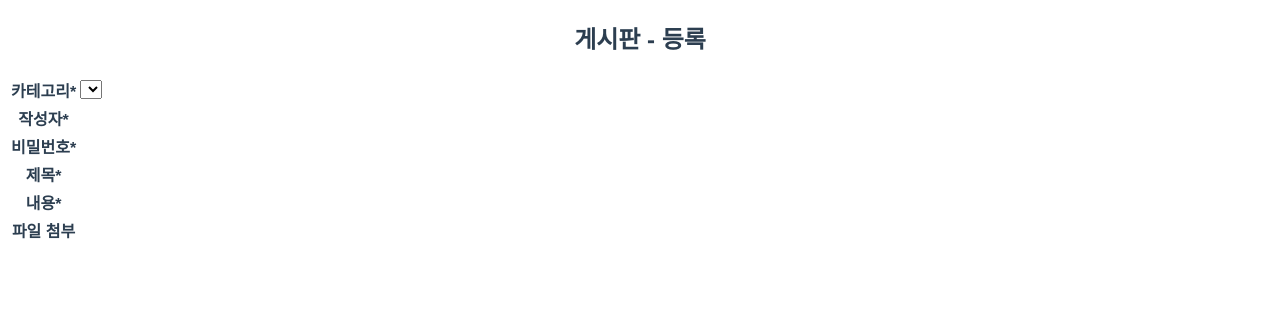
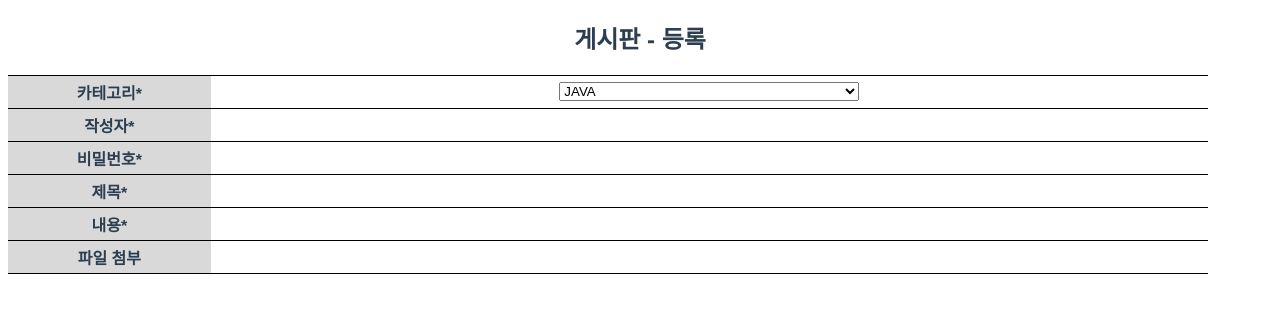
Before and after one commit to yongwoo-jeong/bbs-vue-with-rest, a Vue app in the folder front/: page /articles/create in a window 1280 px wide. Shown: the top 312 px of the page. Built offline with nearby package versions, Linux system fonts and the light colour scheme.

Commit message:
Modify State - category to static

```diff
--- a/front/src/main.js
+++ b/front/src/main.js
@@ -6,4 +6,4 @@ import { store } from "./store";
 
 const app = createApp(App);
 app.config.globalProperties.axios = axios;
-app.use(router).use(store).mount("#app");
+app.use(store).use(router).mount("#app");
--- a/front/src/router/index.js
+++ b/front/src/router/index.js
@@ -3,6 +3,7 @@ import { createRouter, createWebHistory } from "vue-router";
  * 앱 라우팅
  * - /api/버전{v1}/
  * GET /articles - 전체 게시글 리스트 페이지
+ * GET /articles/create - 새 게시글 등록 FORM 페이지
  * POST /articles - 새 게시글 삽입  ( articleId는 autoIncrement) // 파일은 어떻게 처리할것인가
  * GET /articles/{id} - id 값에 해당하는 게시글 상세보기
  * PUT /articles/:id - id 값에 해당하는 게시글 수정 // 파일도 수정가능
--- a/front/src/store.js
+++ b/front/src/store.js
@@ -5,26 +5,30 @@ export const store = new Vuex.Store({
     /**
      * 카테고리 오브젝트 리스트
      */
-    categoryList: [],
+    categoryList: [
+      { categoryId: 1, categoryName: "JAVA" },
+      { categoryId: 2, categoryName: "Javascript" },
+      { categoryId: 3, categoryName: "Database" },
+    ],
     /**
      * 카테고리 오브젝트
      */
-    categoryObject: {},
+    categoryObject: { 1: "JAVA", 2: "Javascript", 3: "Database" },
   },
 
-  mutations: {
-    /**
-     * 게시글리스트, 오브젝트 state 설정하는 메서드
-     * @param {state} state
-     * @param {Object[]} 게시글 Object List
-     */
-    updateCategoryList(state, payload) {
-      state.categoryList = payload;
-      //// 카테고리 리스트를 객체로 만들어주기 위한 리듀스(해체)
-      state.categoryObject = payload.reduce((newObj, obj) => {
-        newObj[obj.categoryId] = obj.categoryName;
-        return newObj;
-      }, {});
-    },
-  },
+  //   mutations: {
+  //     /**
+  //      * 게시글리스트, 오브젝트 state 설정하는 메서드
+  //      * @param {state} state
+  //      * @param {Object[]} 게시글 Object List
+  //      */
+  //     updateCategoryList(state, payload) {
+  //       state.categoryList = payload;
+  //       // 카테고리 리스트를 객체로 만들어주기 위한 리듀스(해체)
+  //       state.categoryObject = payload.reduce((newObj, obj) => {
+  //         newObj[obj.categoryId] = obj.categoryName;
+  //         return newObj;
+  //       }, {});
+  //     },
+  //   },
 });
--- a/front/src/views/ArticleCreate.vue
+++ b/front/src/views/ArticleCreate.vue
@@ -2,14 +2,14 @@
   <main>
     <HeaderTitle title="게시판 - 등록" />
     <form>
-      <table>
+      <table style="border-collapse: collapse">
         <tr>
           <th>카테고리*</th>
           <td>
             <label for="category"></label>
             <select name="categoryId" id="category">
               <option
-                v-for="category in categoryList"
+                v-for="category in this.$store.state.categoryList"
                 :key="category.categoryId"
                 :value="category.categoryId"
               >
@@ -49,11 +49,31 @@ import HeaderTitle from "@/components/HeaderTitle.vue";
 export default {
   name: "articleCreate",
   components: { HeaderTitle },
-  prop: ["categoryList"],
-  mounted() {
-    console.log(this.categoryList);
-  },
+  created() {},
 };
 </script>
 
-<style lang="scss" scoped></style>
+<style scoped>
+table {
+  width: 1200px;
+  border-top: 1px solid black;
+  border-bottom: 1px solid black;
+}
+
+th {
+  background-color: rgba(0, 0, 0, 0.15);
+  border-bottom: 1px solid black;
+  width: 100px;
+  height: 30px;
+}
+
+td {
+  width: 500px;
+  border-bottom: 1px solid black;
+}
+
+td * {
+  width: 300px;
+  align-self: baseline;
+}
+</style>
--- a/front/src/views/ArticleList.vue
+++ b/front/src/views/ArticleList.vue
@@ -108,8 +108,6 @@ export default {
       const boardInfo = axiosResult.data;
       this.articleList = boardInfo.articleList;
       this.searchedCount = boardInfo.searchedArticleCount;
-      // 카테고리는 state로 관리
-      this.$store.commit("updateCategoryList", boardInfo.categoryList);
       return boardInfo;
     },
   },
```
